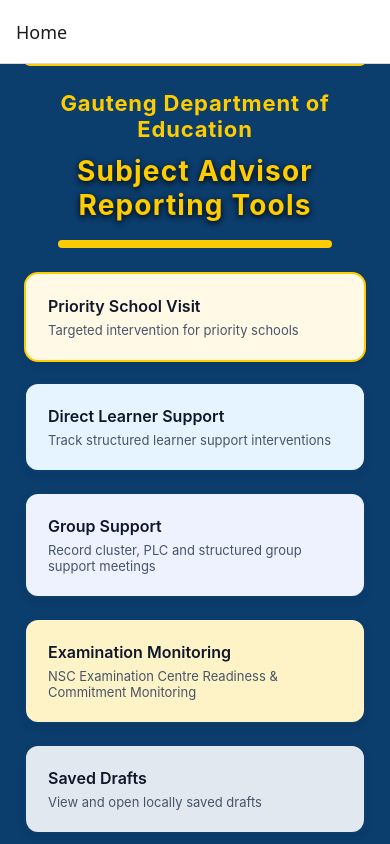
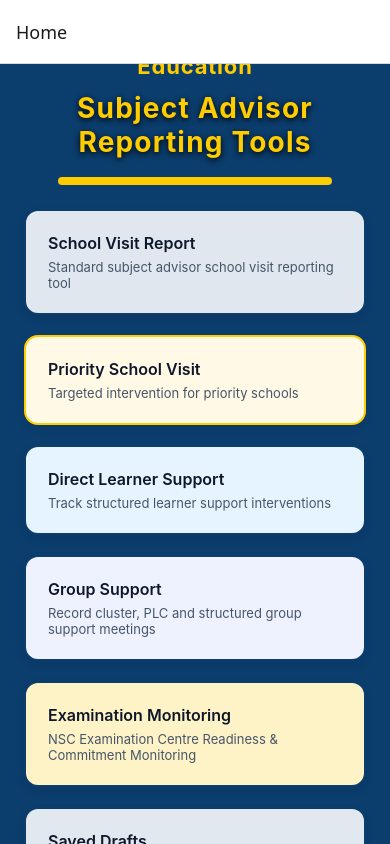
Before and after one commit to MartinH-tech/gde-advisor-app, a React Native app: screen / in a window 390 px wide. Built offline with nearby package versions, Linux system fonts and the light colour scheme.

Commit message:
UI: Examination Monitoring headings now white for legibility

```diff
--- a/App.tsx
+++ b/App.tsx
@@ -236,11 +236,24 @@
   return (
     <View style={{ flex: 1, backgroundColor: '#0b3d6d' }}>
       <ScrollView contentContainerStyle={[styles.homeContainer, { flexGrow: 1, minHeight: '100%' }]} style={{ flex: 1 }}>
+
         <View style={styles.headerBar} />
         <Text style={styles.title}>Gauteng Department of Education</Text>
         <Text style={styles.bigSubtitle}>Subject Advisor Reporting Tools</Text>
         <View style={styles.thickYellowLine} />
 
+        {/* School Visit Report at the top */}
+        <Pressable
+          style={[styles.card, { backgroundColor: '#e0e7ef', borderColor: '#0b3d6d' }]}
+          onPress={() => navigation.navigate('SchoolVisit')}
+        >
+          <Text style={styles.cardTitle}>School Visit Report</Text>
+          <Text style={styles.cardText}>
+            Standard subject advisor school visit reporting tool
+          </Text>
+        </Pressable>
+
+        {/* Existing cards below */}
         <Pressable
           style={[styles.card, styles.priority]}
           onPress={() => navigation.navigate('PriorityVisit')}
@@ -455,9 +468,9 @@
   return (
     <ScrollView contentContainerStyle={styles.scrollContainer}>
       <View style={styles.headerBar} />
-      <Text style={styles.screenTitle}>Examination Monitoring (Full Instrument)</Text>
-
-      <Text style={styles.section}>A. Examination Centre & Monitor Details</Text>
+      <Text style={[styles.screenTitle, { color: '#fff' }]}>Examination Monitoring (Full Instrument)</Text>
+
+      <Text style={[styles.section, { color: '#fff' }]}>A. Examination Centre & Monitor Details</Text>
 
       <TextInput style={styles.input} placeholder="Centre Name" value={centreName} onChangeText={setCentreName} />
       <TextInput style={styles.input} placeholder="District" value={district} onChangeText={setDistrict} />
@@ -542,7 +555,7 @@
         { title: "End of Examination", items: endExamSection }
       ].map((section) => (
         <View key={section.title}>
-          <Text style={styles.section}>{section.title}</Text>
+          <Text style={[styles.section, { color: '#fff' }]}>{section.title}</Text>
           {section.items.map((item) => (
             <View key={item}>
               <Text>{item}</Text>
@@ -563,7 +576,7 @@
         </View>
       ))}
 
-      <Text style={styles.section}>Areas that Need Development</Text>
+      <Text style={[styles.section, { color: '#fff' }]}>Areas that Need Development</Text>
       <TextInput style={styles.textArea} multiline value={developmentAreas} onChangeText={setDevelopmentAreas} />
 
       <Text style={styles.section}>Recommendations</Text>
@@ -1668,7 +1681,7 @@
         onChangeText={setChallenges}
       />
 
-      <Text style={styles.section}>Recommendations</Text>
+      <Text style={[styles.section, { color: '#fff' }]}>Recommendations</Text>
       <TextInput
         style={styles.textArea}
         multiline
```
